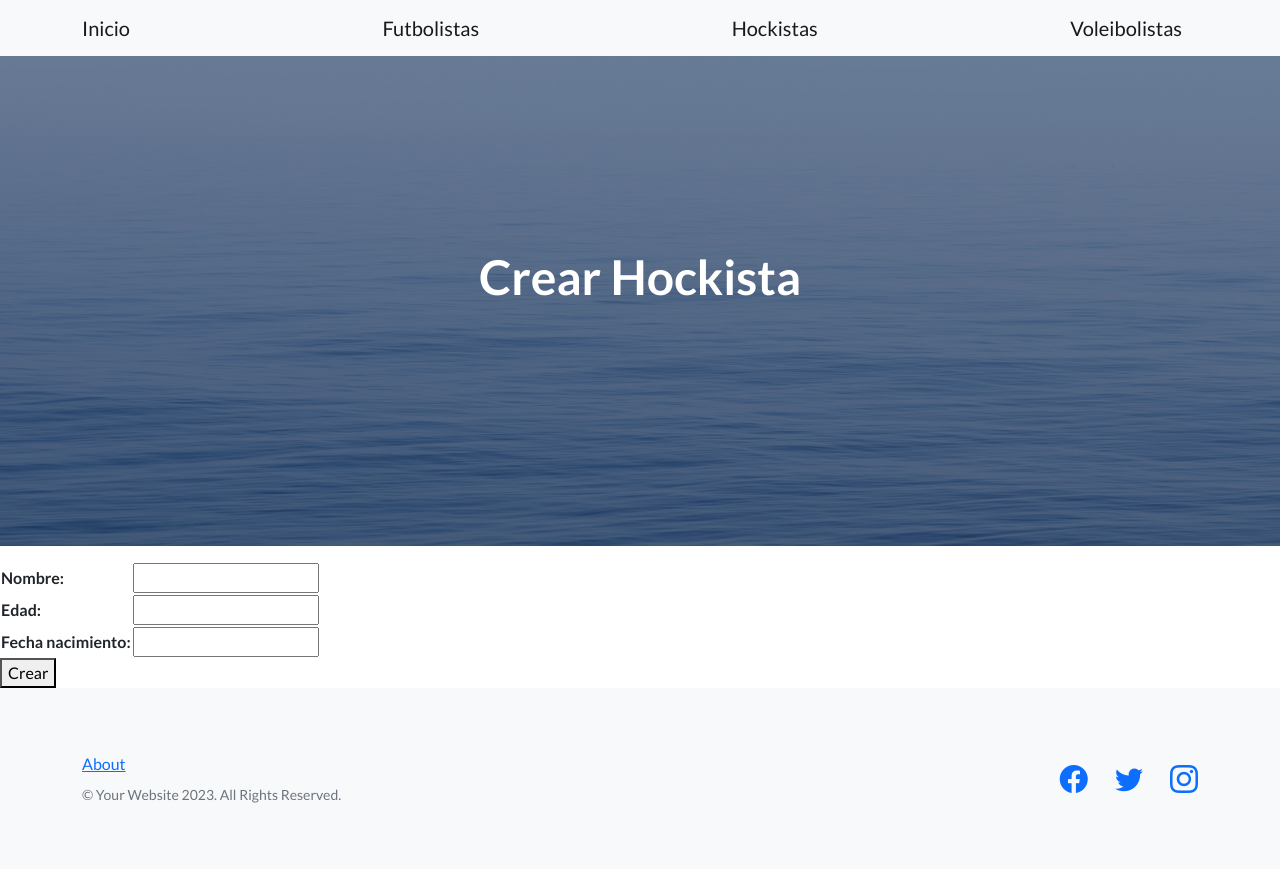
After one commit to solfigueroa1/Entrega1-Figueroa, a Django app: page /hockistas/crear/ in a window 1280 px wide. The commit adds this page. Run offline with Django 4.2, Linux system fonts and the light colour scheme; some libraries are stand-ins or nearby versions.

Commit message:
Terminé el proyecto

```diff
--- a/inicio/forms.py
+++ b/inicio/forms.py
@@ -4,3 +4,16 @@ class CrearFutbolistaFormulario(forms.Form):
     nombre = forms.CharField(max_length=40)
     edad = forms.IntegerField()
     fecha_nacimiento = forms.DateField(required=False)
+
+class BuscarFutbolistaFormulario(forms.Form):
+    nombre = forms.CharField(max_length=40, required=False)
+
+class CrearHockistaFormulario(forms.Form):
+    nombre = forms.CharField(max_length=40)
+    edad = forms.IntegerField()
+    fecha_nacimiento = forms.DateField(required=False)
+
+class CrearVoleibolistaFormulario(forms.Form):
+    nombre = forms.CharField(max_length=40)
+    edad = forms.IntegerField()
+    fecha_nacimiento = forms.DateField(required=False)
--- /dev/null
+++ b/inicio/templates/inicio/crear_hockista.html
@@ -0,0 +1,22 @@
+{% extends 'base.html' %}
+
+{% block title_head %}
+<title>Crear Hockista</title>
+{% endblock title_head %}
+
+{% block h1_header %}
+Crear Hockista
+{% endblock h1_header %}
+
+{% block contenido %}
+<p>{{mensaje}}</p>
+
+<form action="" method="post">
+    {% csrf_token %}
+    <table>
+        {{formulario}}
+    </table>
+    <button>Crear</button>
+</form>
+
+{% endblock contenido %}
--- a/inicio/templates/inicio/inicio.html
+++ b/inicio/templates/inicio/inicio.html
@@ -7,7 +7,7 @@
 {% endblock title_head %}
 
 {% block h1_header %}
-Bienvenidos/as a mi página
+Bienvenidos/as a la página de Sol
 {% endblock h1_header %}
 
 
--- a/inicio/urls.py
+++ b/inicio/urls.py
@@ -6,5 +6,8 @@ app_name = 'inicio'
 
 urlpatterns = [
     path('', views.inicio, name='inicio'),
+    path('futbolistas/',views.buscar_futbolista, name='buscar_futbolista'),
     path('futbolistas/crear/', views.crear_futbolista, name='crear_futbolista'),
+    path('hockistas/crear/', views.crear_hockista, name='crear_hockista'),
+    path('voleibolistas/crear/', views.crear_voleibolista, name='crear_voleibolista'),
 ]
--- a/inicio/views.py
+++ b/inicio/views.py
@@ -1,6 +1,6 @@
-from django.shortcuts import render
-from inicio.forms import CrearFutbolistaFormulario
-from inicio.models import Futbolista
+from django.shortcuts import render,redirect
+from inicio.forms import CrearFutbolistaFormulario, CrearVoleibolistaFormulario, CrearHockistaFormulario, BuscarFutbolistaFormulario
+from inicio.models import Futbolista, Hockista, Voleibolista
 
 # Create your views here.
 
@@ -16,10 +16,54 @@ def crear_futbolista(request):
             info = formulario.cleaned_data
             futbolista = Futbolista(nombre=info['nombre'], edad=info['edad'], fecha_nacimiento=info['fecha_nacimiento'])
             futbolista.save()
-            mensaje = f'Se creó el futbolista {futbolista.nombre}'
+            return redirect('inicio:buscar_futbolista')
+            mensaje = f'Se creó el/la futbolista {futbolista.nombre}'
         else:
-            return render(request, 'inicio/crear_futbolista.html', {'formulario': formulario})
+            return render(request, 'inicio/crear_futbolista.html', {'formulario' : formulario})
 
 
     formulario = CrearFutbolistaFormulario()
     return render(request, 'inicio/crear_futbolista.html', {'formulario': formulario, 'mensaje': mensaje})
+
+def buscar_futbolista(request):
+
+    formulario = BuscarFutbolistaFormulario(request.GET)
+    if formulario.is_valid():
+        nombre_a_buscar = formulario.cleaned_data['nombre']
+        listado_de_futbolistas = Futbolista.objects.filter(nombre__icontains=nombre_a_buscar)
+
+    formulario = BuscarFutbolistaFormulario()
+    return render(request, 'inicio/buscar_futbolista.html', {'formulario': formulario, 'futbolistas': listado_de_futbolistas})
+
+
+def crear_hockista(request):
+    mensaje = ''
+
+    if request.method == 'POST':
+        formulario = CrearHockistaFormulario(request.POST)
+        if formulario.is_valid():
+            info = formulario.cleaned_data
+            hockista = Hockista(nombre=info['nombre'], edad=info['edad'], fecha_nacimiento=info['fecha_nacimiento'])
+            hockista.save()
+            mensaje = f'Se creó el/la hockista {hockista.nombre}'
+        else:
+            return render(request, 'inicio/crear_hockista.html', {'formulario': formulario})
+
+    formulario = CrearHockistaFormulario()
+    return render(request, 'inicio/crear_hockista.html', {'formulario': formulario, 'mensaje': mensaje})
+
+def crear_voleibolista(request):
+    mensaje = ''
+
+    if request.method == 'POST':
+        formulario = CrearVoleibolistaFormulario(request.POST)
+        if formulario.is_valid():
+            info = formulario.cleaned_data
+            voleibolista = Voleibolista(nombre=info['nombre'], edad=info['edad'], fecha_nacimiento=info['fecha_nacimiento'])
+            voleibolista.save()
+            mensaje = f'Se creó el/la voleibolista {voleibolista.nombre}'
+        else:
+            return render(request, 'inicio/crear_voleibolista.html', {'formulario': formulario})
+
+    formulario = CrearVoleibolistaFormulario()
+    return render(request, 'inicio/crear_voleibolista.html', {'formulario': formulario, 'mensaje': mensaje})
--- a/templates/base.html
+++ b/templates/base.html
@@ -23,7 +23,9 @@
         <nav class="navbar navbar-light bg-light static-top">
             <div class="container">
                 <a class="navbar-brand" href={% url 'inicio:inicio' %}>Inicio</a>
-                <a class="navbar-brand" href={% url 'inicio:crear_futbolista' %}>Crear Futbolista</a>
+                <a class="navbar-brand" href={% url 'inicio:buscar_futbolista' %}>Futbolistas</a>
+                <a class="navbar-brand" href={% url 'inicio:crear_hockista' %}>Hockistas</a>
+                <a class="navbar-brand" href={% url 'inicio:crear_voleibolista' %}>Voleibolistas</a>
                 {% comment "" %}<a class="btn btn-primary" href={% url 'inicio:crear_futbolista' %}>Crear Futbolista</a>{% endcomment %}
             </div>
         </nav>
```
Also changed, not shown: inicio/models.py (+11 -0 lines), inicio/templates/inicio/buscar_futbolista.html (added, +27 -0 lines), inicio/templates/inicio/crear_voleibolista.html (added, +22 -0 lines), README.md, inicio/migrations/0004_hockista.py (added), inicio/migrations/0005_merge_20230624_1212.py (added), inicio/migrations/0006_voleibolista_alter_futbolista_nombre.py (added).
